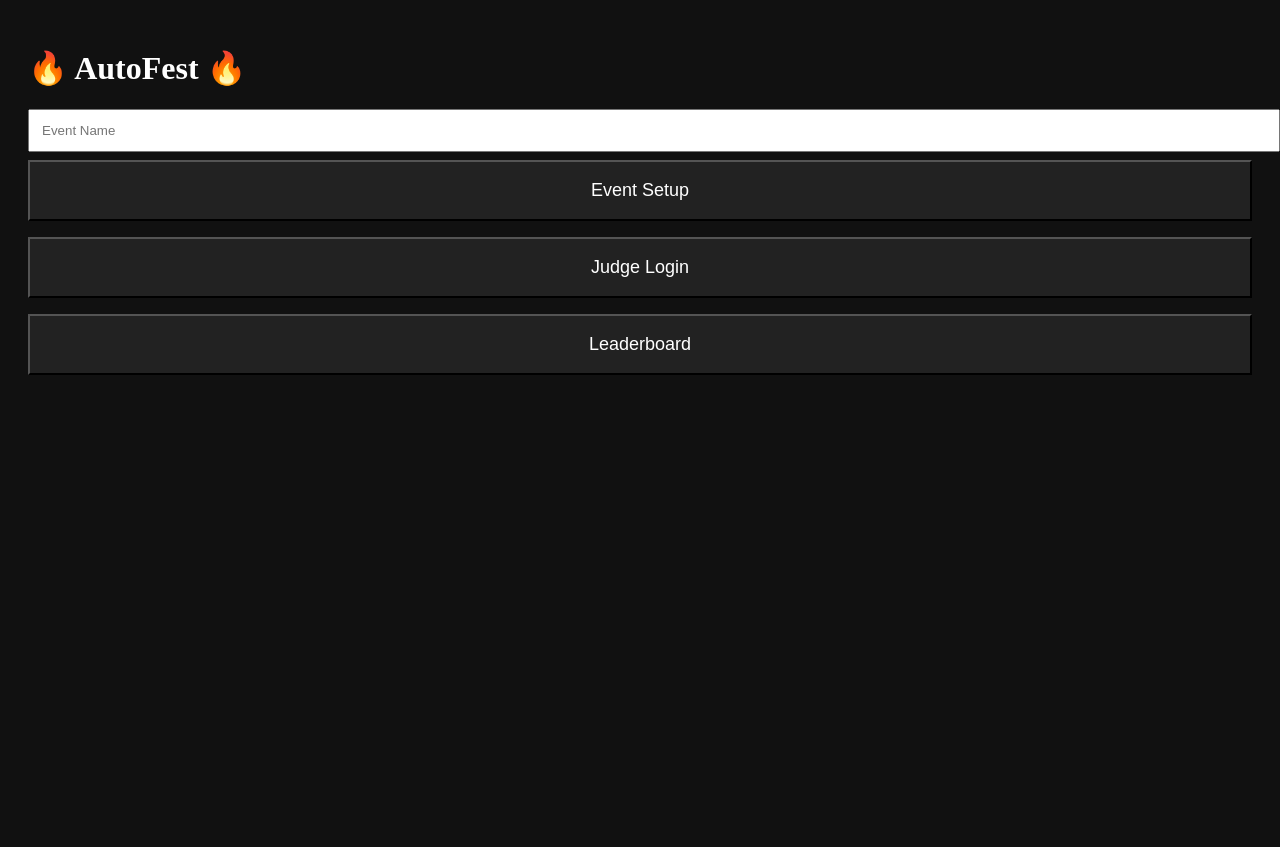
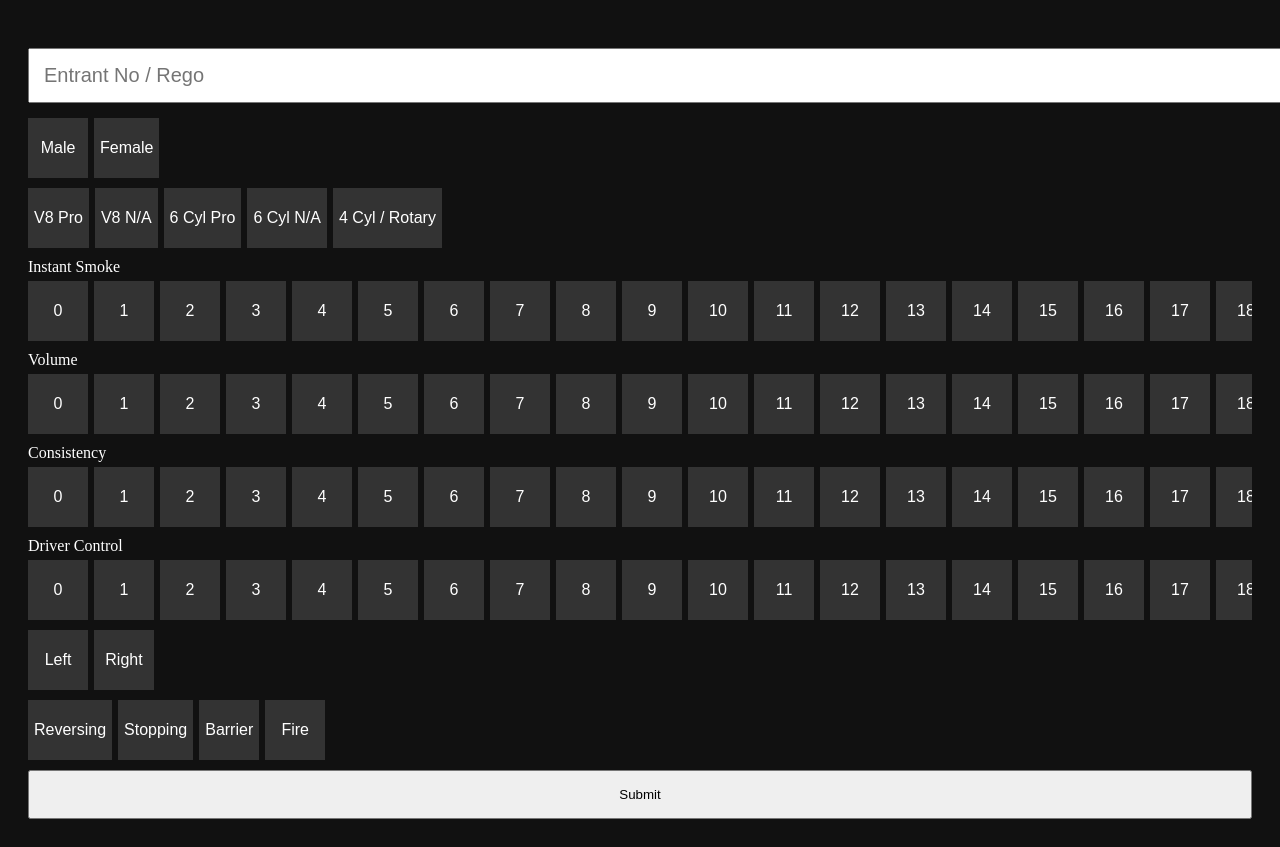
Before and after one commit to Les134/Autofest-2026-Final-App, a React (Create React App) app: page / in a window 1280 px wide. Before the commit the page ends 800 px from the top, so only its background shows below. Built offline with nearby package versions, Linux system fonts and the light colour scheme.

Commit message:
Update App.js

```diff
--- a/src/App.js
+++ b/src/App.js
@@ -18,7 +18,13 @@ const firebaseConfig = {
 const app = initializeApp(firebaseConfig);
 const db = getFirestore(app);
 
-const categories = ["Instant Smoke","Volume","Consistency","Driver Control"];
+const categories = [
+  "Instant Smoke",
+  "Volume",
+  "Consistency",
+  "Driver Control"
+];
+
 const classes = ["V8 Pro","V8 N/A","6 Cyl Pro","6 Cyl N/A","4 Cyl / Rotary"];
 const deductionsList = ["Reversing","Stopping","Barrier","Fire"];
 
@@ -59,19 +65,6 @@ export default function App(){
   }
 
   async function submit(){
-
-    const q = query(
-      collection(db,"scores"),
-      where("event","==",eventName),
-      where("judge","==",judge),
-      where("car","==",car)
-    );
-
-    const existing = await getDocs(q);
-    if(!existing.empty){
-      return alert("Already scored");
-    }
-
     let total = Object.values(scores).reduce((a,b)=>a+b,0);
     let deductionCount = Object.values(deductions).filter(Boolean).length;
     let tyreBonus = tyres ? 5 : 0;
@@ -87,7 +80,6 @@ export default function App(){
       finalScore
     });
 
-    // reset
     setScores({});
     setDeductions({});
     setCar("");
@@ -96,24 +88,21 @@ export default function App(){
     setTyres("");
   }
 
-  function combineScores(){
-    let combined = {};
-    data.forEach(e=>{
-      if(!combined[e.car]){
-        combined[e.car] = { car:e.car,total:0 };
-      }
-      combined[e.car].total += e.finalScore;
-    });
-    return Object.values(combined).sort((a,b)=>b.total-a.total);
-  }
+  const row = {
+    display:"flex",
+    flexWrap:"nowrap",
+    overflowX:"auto",
+    gap:"6px",
+    marginBottom:"10px"
+  };
 
   const btn = {
-    width:"100%",
-    padding:"18px",
-    margin:"8px 0",
-    fontSize:"18px",
-    background:"#222",
-    color:"#fff"
+    minWidth:"60px",
+    height:"60px",
+    fontSize:"16px",
+    background:"#333",
+    color:"#fff",
+    border:"none"
   };
 
   const activeBtn = (active)=>({
@@ -121,116 +110,29 @@ export default function App(){
     background: active ? "red" : "#333"
   });
 
-  // HOME
-  if(screen==="home"){
-    return (
-      <div style={{padding:20}}>
-        <h1>🔥 AutoFest 🔥</h1>
-
-        <input
-          placeholder="Event Name"
-          value={eventName}
-          onChange={e=>setEventName(e.target.value)}
-          style={{width:"100%",padding:12}}
-        />
-
-        <button style={btn} onClick={()=>setScreen("eventSetup")}>Event Setup</button>
-        <button style={btn} onClick={()=>setScreen("judgeLogin")}>Judge Login</button>
-        <button style={btn} onClick={()=>setScreen("leaderboard")}>Leaderboard</button>
-      </div>
-    );
-  }
-
-  // EVENT SETUP
-  if(screen==="eventSetup"){
-    return (
-      <div style={{padding:20}}>
-        <h2>Judges</h2>
-
-        {judgeNames.map((n,i)=>(
-          <input
-            key={i}
-            placeholder={`Judge ${i+1}`}
-            value={n}
-            onChange={e=>{
-              let copy=[...judgeNames];
-              copy[i]=e.target.value;
-              setJudgeNames(copy);
-            }}
-            style={{width:"100%",margin:5,padding:10}}
-          />
-        ))}
-
-        <button style={btn} onClick={()=>{
-          if(!eventName) return alert("Enter event name");
-          setEventLocked(true);
-          setScreen("home");
-        }}>
-          LOCK EVENT
-        </button>
-      </div>
-    );
-  }
-
-  // JUDGE LOGIN
-  if(screen==="judgeLogin"){
-    if(!eventLocked){
-      return (
-        <div style={{padding:20}}>
-          <h2>No Event Setup</h2>
-          <button style={btn} onClick={()=>setScreen("eventSetup")}>Setup Event</button>
-        </div>
-      );
-    }
-
-    return (
-      <div style={{padding:20}}>
-        <h2>Select Judge</h2>
-        {judgeNames.map((name,i)=>(
-          name && (
-            <button key={i} style={btn} onClick={()=>{setJudge(name);setScreen("score");}}>
-              {name}
-            </button>
-          )
-        ))}
-      </div>
-    );
-  }
-
-  // LEADERBOARD
-  if(screen==="leaderboard"){
-    const list = combineScores();
-    return (
-      <div style={{padding:20}}>
-        <h2>Leaderboard</h2>
-        {list.map((e,i)=>(
-          <div key={i}>#{i+1} {e.car} - {e.total}</div>
-        ))}
-        <button style={btn} onClick={()=>setScreen("home")}>Home</button>
-      </div>
-    );
-  }
-
-  // SCORE SHEET
+  // SCORE SCREEN ONLY (focus fix)
   return (
-    <div style={{padding:20}}>
+    <div style={{padding:20,background:"#111",color:"#fff"}}>
 
       <h2>{eventName}</h2>
       <h3>{judge}</h3>
 
+      {/* ENTRANT */}
       <input
         placeholder="Entrant No / Rego"
         value={car}
         onChange={e=>setCar(e.target.value)}
-        style={{width:"100%",padding:16,fontSize:20}}
+        style={{width:"100%",padding:14,fontSize:20,marginBottom:15}}
       />
 
-      <div>
+      {/* GENDER */}
+      <div style={row}>
         <button style={activeBtn(gender==="Male")} onClick={()=>setGender("Male")}>Male</button>
         <button style={activeBtn(gender==="Female")} onClick={()=>setGender("Female")}>Female</button>
       </div>
 
-      <div>
+      {/* CLASS */}
+      <div style={row}>
         {classes.map(c=>(
           <button key={c} style={activeBtn(carClass===c)} onClick={()=>setCarClass(c)}>
             {c}
@@ -238,12 +140,17 @@ export default function App(){
         ))}
       </div>
 
+      {/* SCORES */}
       {categories.map(cat=>(
         <div key={cat}>
-          <strong>{cat}</strong>
-          <div style={{display:"flex",flexWrap:"wrap"}}>
+          <div style={{marginBottom:5}}>{cat}</div>
+          <div style={row}>
             {[...Array(21)].map((_,i)=>(
-              <button key={i} style={activeBtn(scores[cat]===i)} onClick={()=>setScore(cat,i)}>
+              <button
+                key={i}
+                style={activeBtn(scores[cat]===i)}
+                onClick={()=>setScore(cat,i)}
+              >
                 {i}
               </button>
             ))}
@@ -251,12 +158,14 @@ export default function App(){
         </div>
       ))}
 
-      <div>
+      {/* TYRES */}
+      <div style={row}>
         <button style={activeBtn(tyres==="Left")} onClick={()=>setTyres("Left")}>Left</button>
         <button style={activeBtn(tyres==="Right")} onClick={()=>setTyres("Right")}>Right</button>
       </div>
 
-      <div>
+      {/* DEDUCTIONS */}
+      <div style={row}>
         {deductionsList.map(d=>(
           <button key={d} style={activeBtn(deductions[d])} onClick={()=>toggleDeduction(d)}>
             {d}
@@ -264,7 +173,8 @@ export default function App(){
         ))}
       </div>
 
-      <button style={btn} onClick={submit}>Submit</button>
+      <button onClick={submit} style={{width:"100%",padding:15}}>Submit</button>
+
     </div>
   );
 }
```
